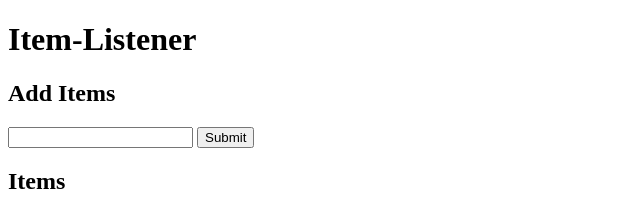
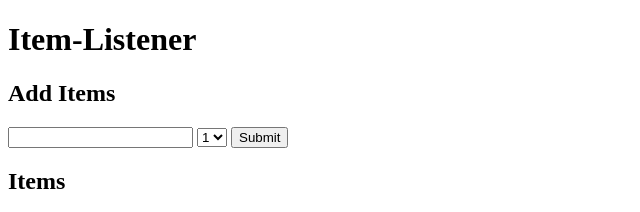
Before and after one commit to Roberterpi/js-dom, a plain HTML site: page index.html in a window 1280 px wide. Shown: the top 212 px of the page, without its empty margins (0-640 px from the left). Drawn offline with Linux system fonts and the light colour scheme.

Commit message:
added a select list in html

```diff
--- a/dom.js
+++ b/dom.js
@@ -283,5 +283,7 @@ function runEvent(e){
 
   // console.log(e.target.value);
   // document.getElementById("output").innerHTML = "<h3>"+e.target.value+"</h3>"
+}
 
-}
+
+// ADD SELECT LIST
--- a/index.html
+++ b/index.html
@@ -17,6 +17,11 @@
     <h2 class="title">Add Items</h2>
     <form action="" class="form-inline mb3">
   <input type="text" class="form-control mr-2">
+  <select class="form-control mr-2">
+    <option value="1">1</option>
+    <option value="2">2</option>
+    <option value="3">3</option>
+  </select>
   <input type="submit" class="btn btn-dark" value="Submit">
     </form>
     <h2 class="title">Items</h2>
```
